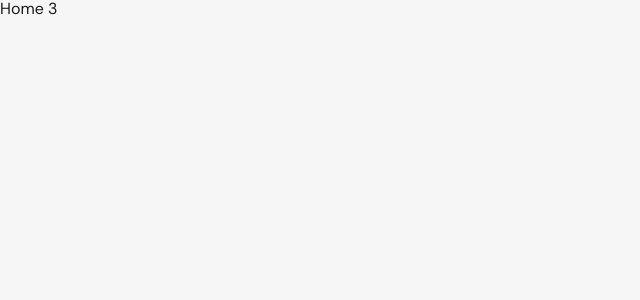
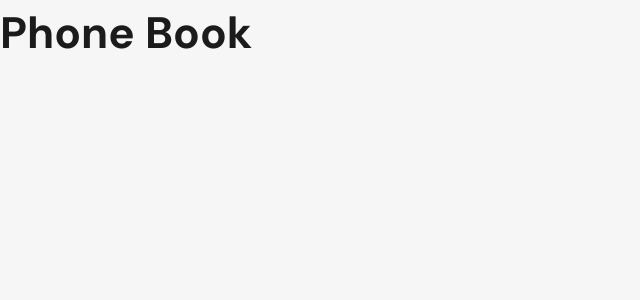
Before and after one commit to aandrea-alex/goit-react-hw-03, a React (Vite) app: page / in a window 1280 px wide. Shown: the top 300 px of the page, without its empty margins (0-640 px from the left). Built offline with nearby package versions, Linux system fonts and the light colour scheme.

Commit message:
added Title component

```diff
--- a/src/components/App.jsx
+++ b/src/components/App.jsx
@@ -1,9 +1,11 @@
 import React from 'react';
+import TitleSection from './TitleSection/TitleSection';
+import { TITLE } from '../js/constants';
 
 function App() {
   return (
     <React.Fragment>
-      <p >Home 3</p>
+      <TitleSection>{TITLE}</TitleSection>
     </React.Fragment>
   );
 }
--- /dev/null
+++ b/src/components/TitleSection/TitleSection.jsx
@@ -0,0 +1,7 @@
+import styles from './TitleSection.module.css';
+
+const TitleSection = ({ children }) => {
+  return <h2 className={styles.title}>{children}</h2>;
+};
+
+export default TitleSection;
--- /dev/null
+++ b/src/components/TitleSection/TitleSection.module.css
@@ -0,0 +1,6 @@
+.title {
+    font-size: 44px;
+    line-height: 1.5;
+    font-weight: 700;
+    margin-bottom: 24px;
+  }
--- /dev/null
+++ b/src/js/constants.js
@@ -0,0 +1 @@
+export const TITLE = 'Phone Book';
```
